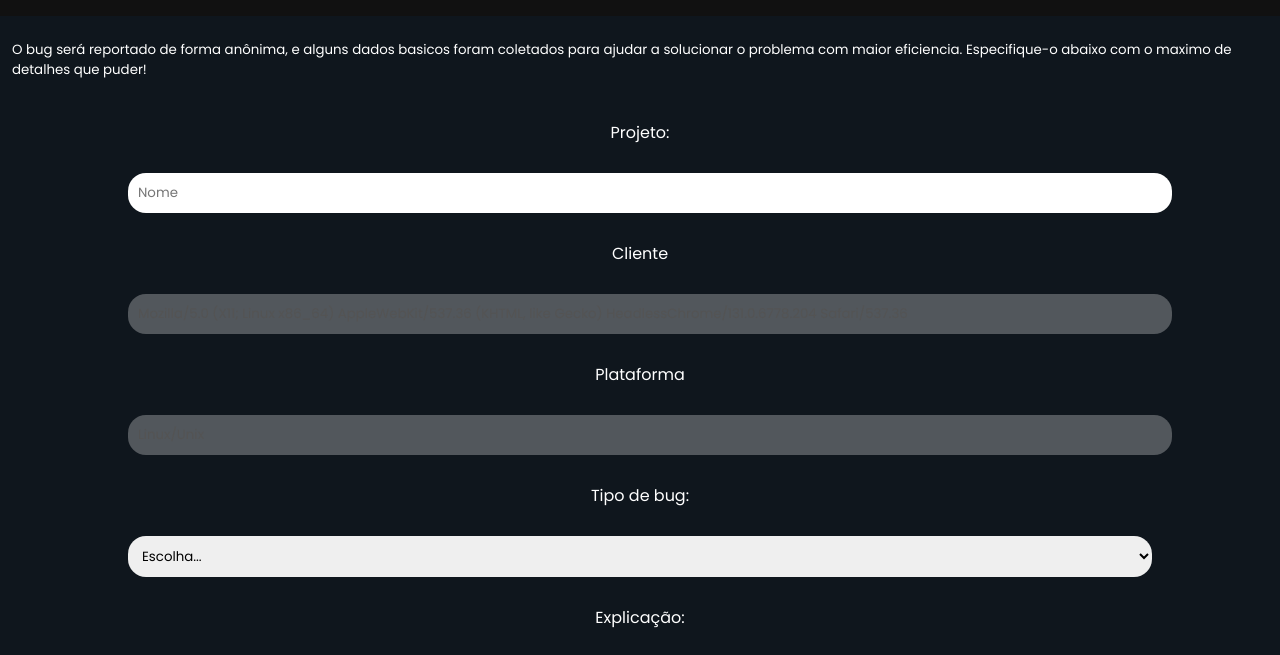
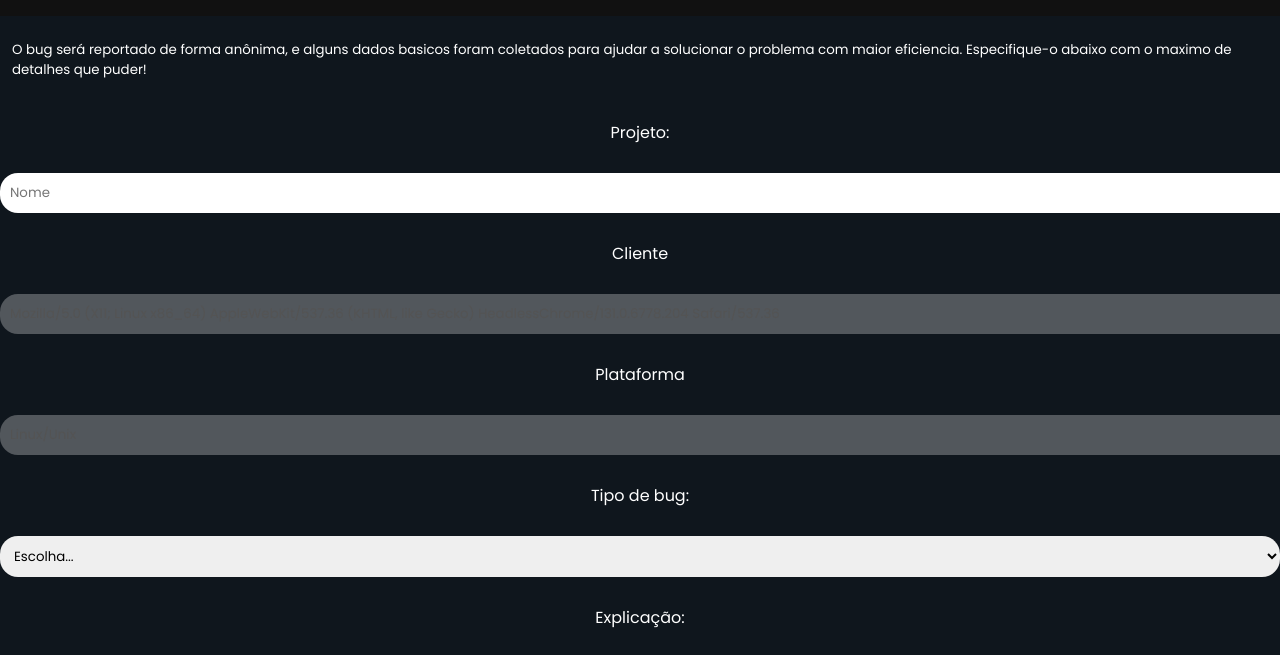
Before and after one commit to ryanhenrqq/RHSSites, a plain HTML site: page pg/report.html in a window 1280 px wide. Shown: the part 92-747 px from the top of the page. Drawn offline with Linux system fonts and the light colour scheme.

Commit message:
style: fixed input margins on contact page

```diff
--- a/src/styles/style.css
+++ b/src/styles/style.css
@@ -431,10 +431,11 @@ main {
     display: flex;
     flex-direction: column;
     gap: 28px;
-    width: 80%;
+    width: 100%;
     margin-bottom: 8vh;
 }
 .contact-email-form input, .report-email-form input {
+    width: 100%;
     padding: 10px;
     border: none;
     border-radius: 18px;
```
